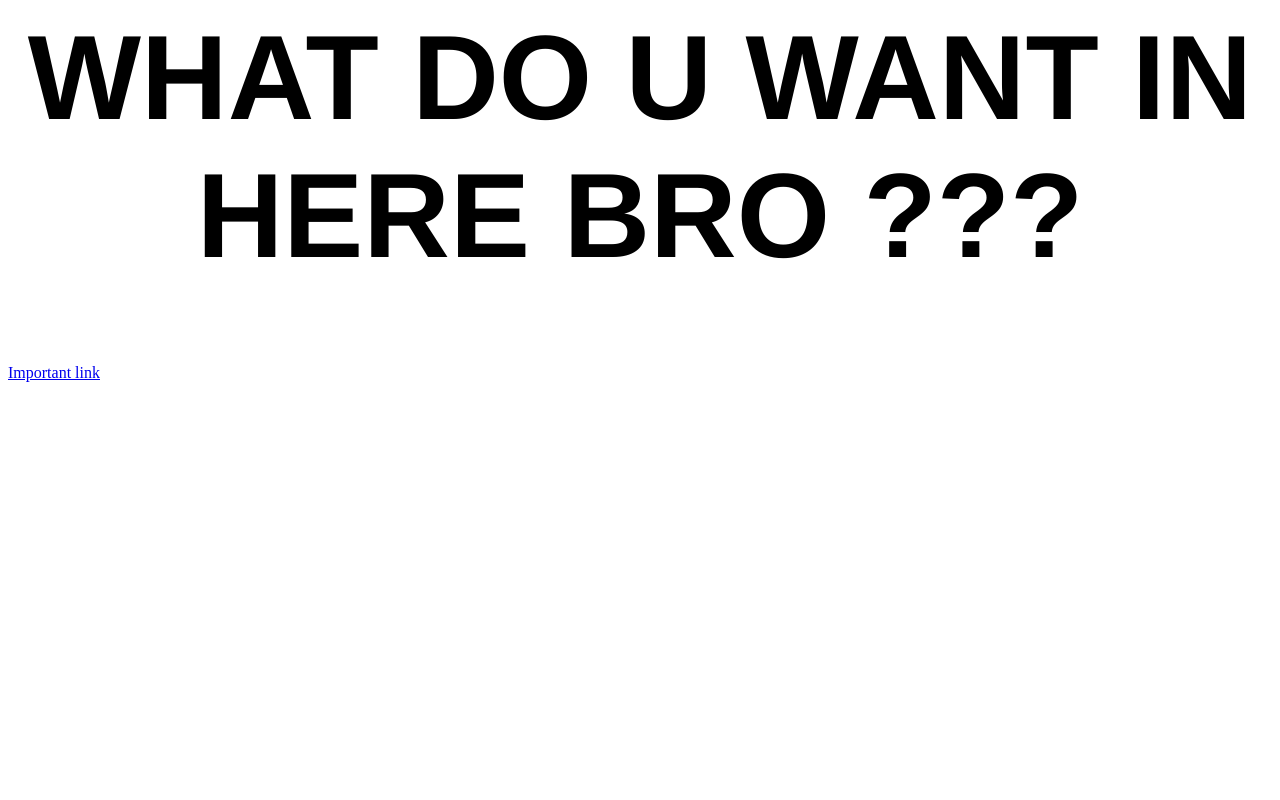
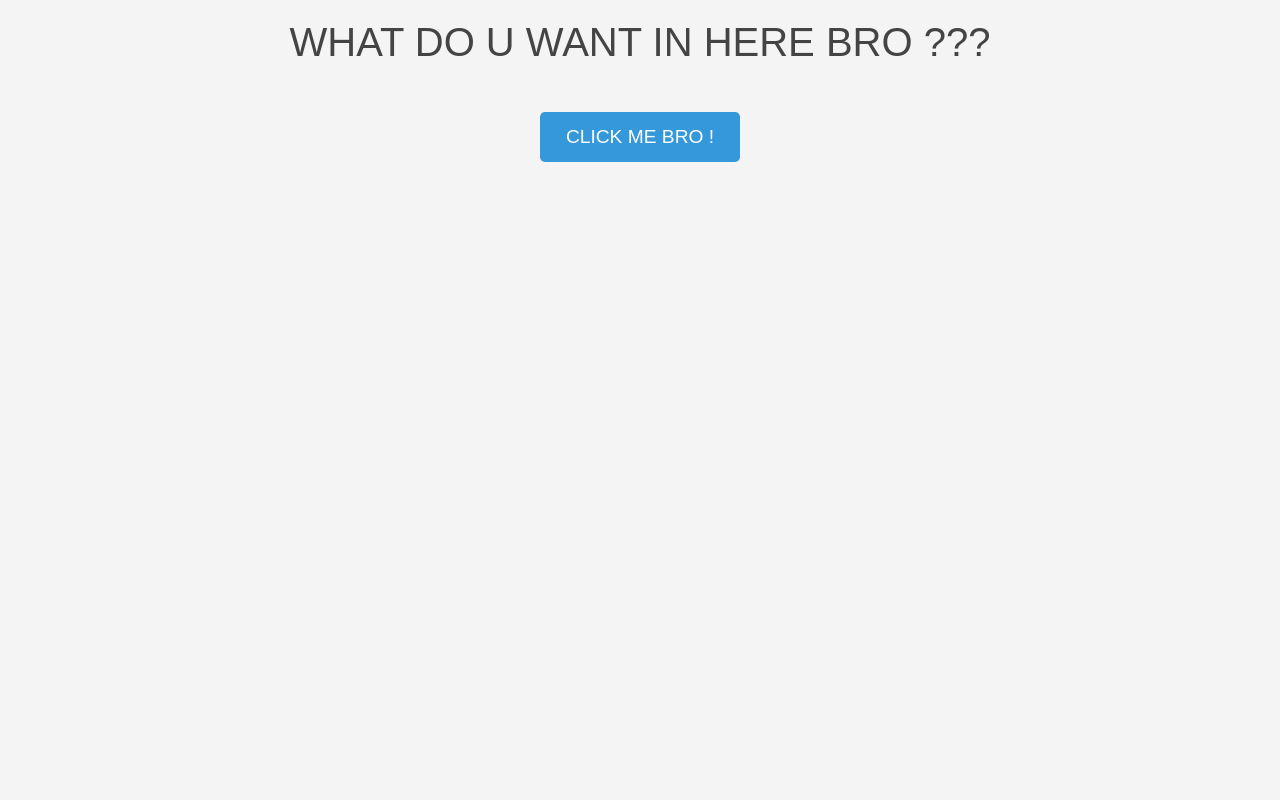
Before and after one commit to NgLam2911/PBL5-ApiServer, a Flask app: page / in a window 1280 px wide. Run offline with Flask 3, Linux system fonts and the light colour scheme.

Commit message:
Update index page

```diff
--- a/templates/index.html
+++ b/templates/index.html
@@ -1,9 +1,38 @@
 <style type="text/css">
+  body {
+    font-family: Arial, sans-serif;
+    background-color: #f4f4f4;
+    margin: 0;
+    padding: 0;
+    color: #333;
+  }
+
   h1 {
     text-align: center;
-    font-size: 120px;
-    font-family: Helvetica, Verdana, Arial;
+    font-size: 2.5em;
+    color: #444;
+    padding: 20px 0;
+    font-weight: normal;
+  }
+
+  a {
+    display: block;
+    width: 200px;
+    height: 50px;
+    margin: 20px auto;
+    background-color: #3498db;
+    color: #fff;
+    text-align: center;
+    line-height: 50px;
+    font-size: 1.2em;
+    text-decoration: none;
+    border-radius: 5px;
+  }
+
+  a:hover {
+    background-color: #2980b9;
   }
 </style>
+
 <h1>WHAT DO U WANT IN HERE BRO ???</h1>
-<a href="https://www.youtube.com/watch?v=dQw4w9WgXcQ">Important link</a>
+<a href="https://www.youtube.com/watch?v=dQw4w9WgXcQ">CLICK ME BRO !</a>
```
